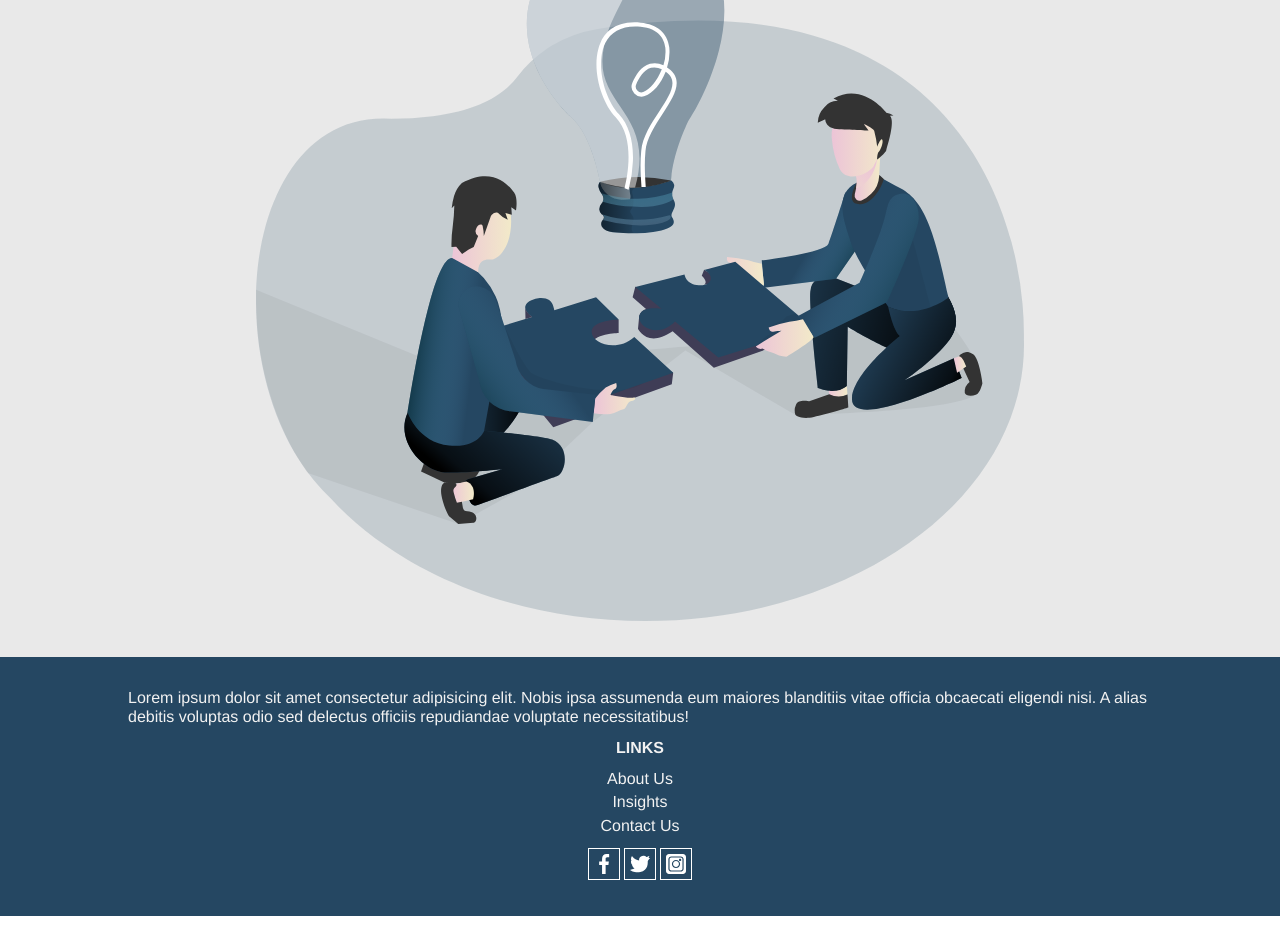
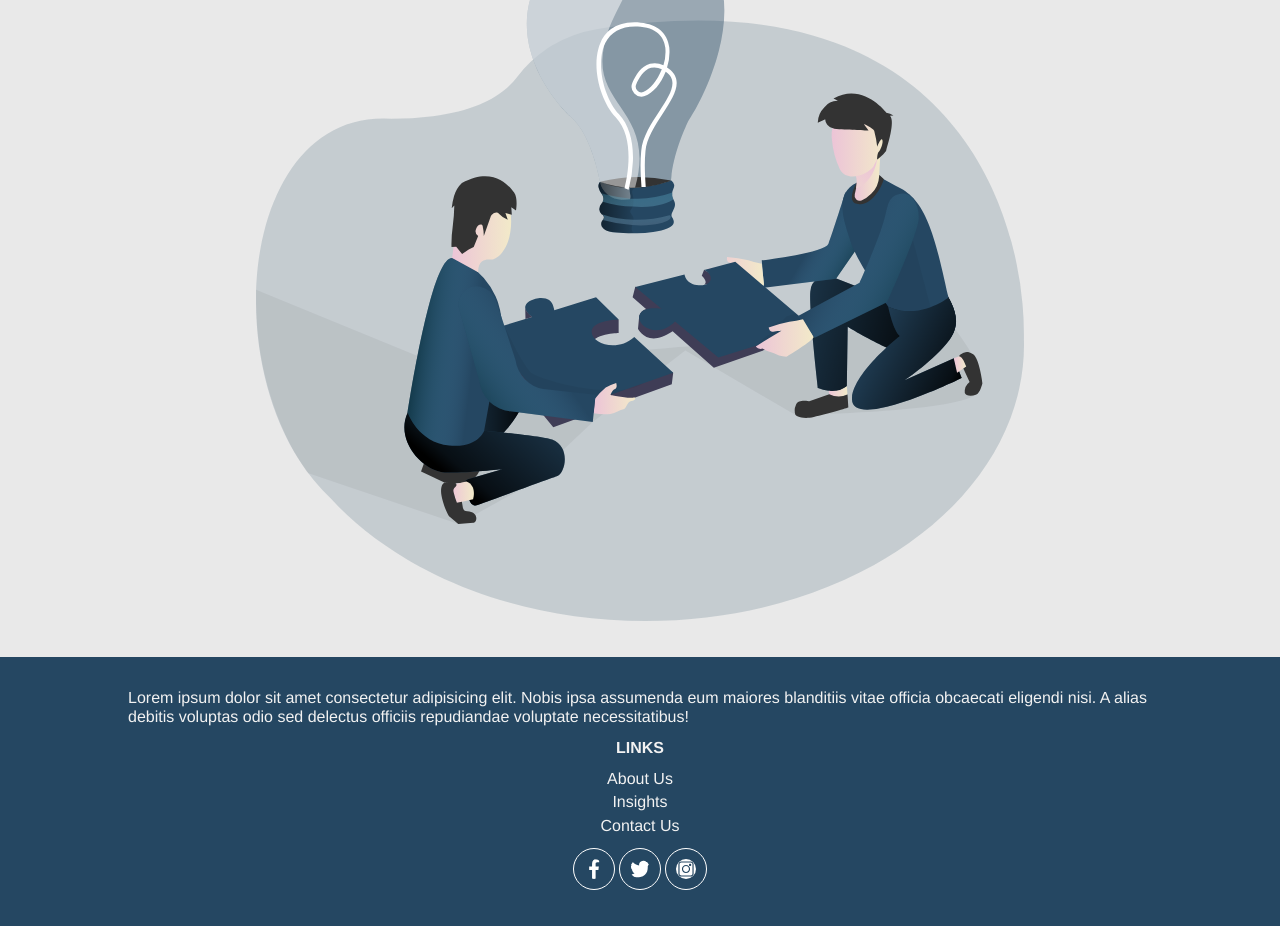
Before and after one commit to edsonJordan/sunqupacha-folder1, a plain HTML site: page index.html in a window 1280 px wide. Shown: the part 3761-4687 px from the top of the page. Drawn offline with Linux system fonts and the light colour scheme.

Commit message:
agregando border-radio a iconos de redes sociales

```diff
--- a/assets/styles/footer.css
+++ b/assets/styles/footer.css
@@ -71,7 +71,8 @@
 }
 .links__links__img{
     border: 1px solid white;
-    padding: 5px;
+    border-radius: 50%;
+    padding: 10px;
     width: 20px;
     height: 20px;
     display: inline-flex;
```
